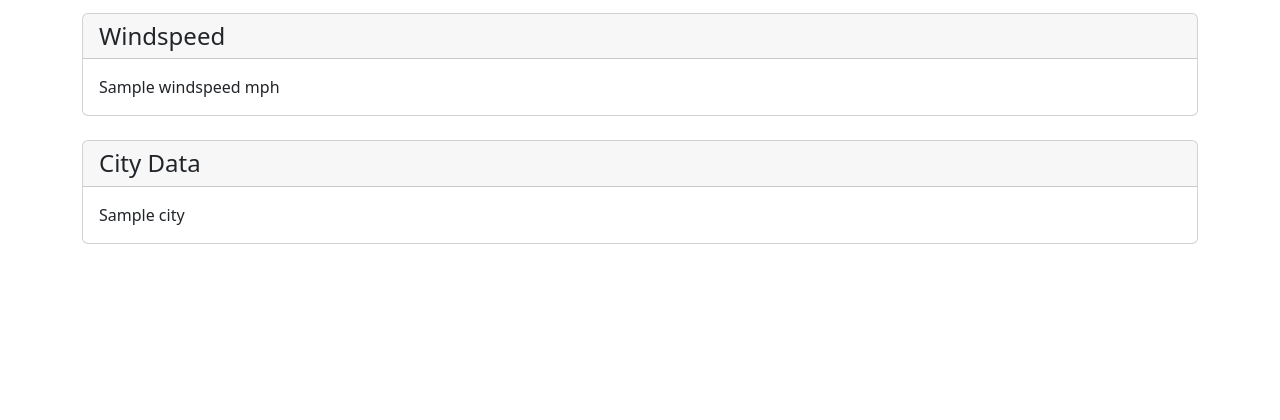
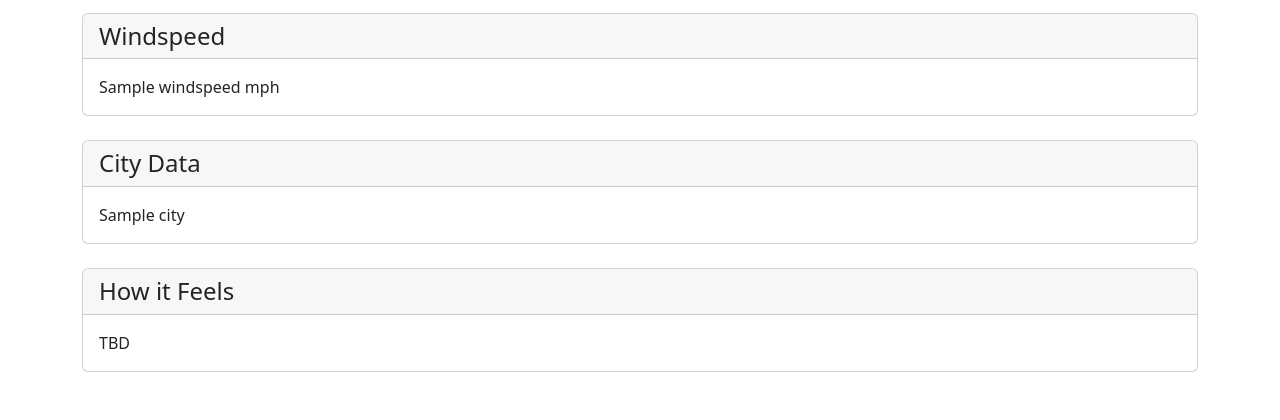
Before and after one commit to alanknguyen314/weatherproject-cs411, a Django app: page / in a window 1280 px wide. Shown: the part 443-863 px from the top of the page. Before the commit the page ends 687 px from the top, so only its background shows below. Run offline with Django 3.2, Linux system fonts and the light colour scheme; a database or web service that is not in the repository returns one stand-in record (values such as "Sample title"); data that the repository does not hold is empty.

Commit message:
added to weather.html, just need to finish function for feeling calc

```diff
--- a/weatherapp/templates/weatherapp/weather.html
+++ b/weatherapp/templates/weatherapp/weather.html
@@ -94,6 +94,12 @@
                 </div>
             </div>
 
+            <div class="card weather-item mb4-">
+              <h4 class="card-header">How it Feels</h4>
+              <div class="card-body">
+                  <p class="card-text">{{ feels_like }}</p>
+              </div>
+            </div>
 
         </div>
     </div>
--- a/weatherapp/views.py
+++ b/weatherapp/views.py
@@ -63,6 +63,13 @@ def index(request):
     return render(request, 'weatherapp/weather.html', context)
 
 """
+def calculate_feels_like(temperature, windspeed):
+# Perform your calculation here
+    if windspeed >= 4:
+        feels_like = 'Cooler than Expected'
+    else:
+        feels_like = 'TBD'
+    return feels_like
 
 def index(request):
 
@@ -93,11 +100,14 @@ def index(request):
             'sunrise': r['days'][0]['sunrise'],
             'sunset': r['days'][0]['sunset'],
         }
+        feels_like = calculate_feels_like(r['days'][0]['temp'], r['days'][0]['windspeed'])
     else:
         city_weather = {}
+        feels_like = None
 
     context = {'city_weather': city_weather,
-               'city_data': city_data,}
+               'city_data': city_data,
+               'feels_like': feels_like}
 
     if request.user.is_authenticated:
         context['user'] = request.user
```
Also changed, not shown: 1 other file.
